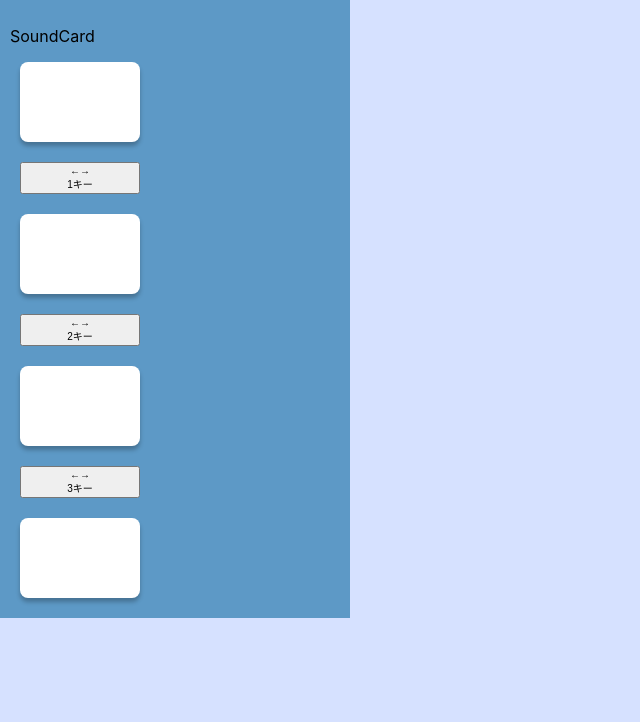
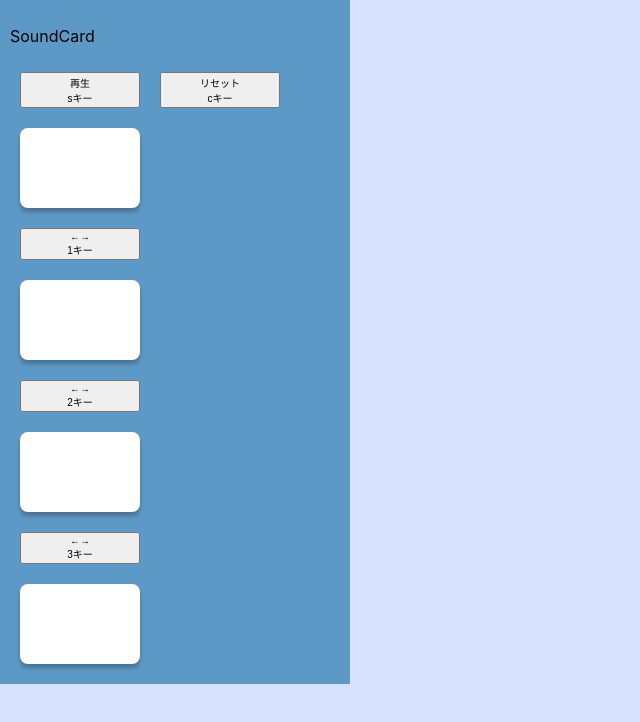
Before and after one commit to SystemEngineeringTeam/geekcamp-vol9-ver2, a Next.js app: page /header in a window 1280 px wide. Shown: the top 722 px of the page, without its empty margins (0-640 px from the left). Built offline with nearby package versions, Linux system fonts and the light colour scheme; no server answers.

Commit message:
update: 再生ボタンの作成

```diff
--- a/pages/header.tsx
+++ b/pages/header.tsx
@@ -84,7 +84,7 @@ export const Header = () =>{
     const cleanDisplay = () =>{ //表示されている要素を全て消す
         const DisplayCards = document.getElementsByClassName("DisplayCard") as HTMLCollectionOf<HTMLElement>;
         for(let i=0; i<4; i++){
-            DisplayCards[i].innerHTML = "カードをここにドラッグしてドロップ";
+            DisplayCards[i].innerHTML = "";
             DisplayCards[i].dataset.occupied = "false";
         }
     }
@@ -99,7 +99,7 @@ export const Header = () =>{
                 }
                 setTimeout( () =>{
                     console.log(DisplayCards[i-1])
-                    DisplayCards[i-1].style.backgroundColor = "#3282B8";
+                    DisplayCards[i-1].style.backgroundColor = "#FFFFFF";
                     stopChord(getNoteList(DisplayCards[i-1].innerHTML));
                 }, i * 1000) //選んだカードの一番後ろのオレンジ灯火を戻すための処理
                 break;
@@ -109,20 +109,20 @@ export const Header = () =>{
                 playChord(getNoteList(DisplayCards[i].innerHTML))
             }else if(i < 3){ //初回、最終回以外の処理はここ
                 setTimeout( () =>{
-                    DisplayCards[i-1].style.backgroundColor = "#3282B8";
+                    DisplayCards[i-1].style.backgroundColor = "#FFFFFF";
                     stopChord(getNoteList(DisplayCards[i-1].innerHTML))
                     DisplayCards[i].style.backgroundColor = "orange";
                     playChord(getNoteList(DisplayCards[i].innerHTML))
                 }, i * 1000); //二つ目は１秒、三つ目は２秒待つ... とすることで１秒ごと動作させる
             } else if(i == 3){
                 setTimeout( () =>{
-                    DisplayCards[i-1].style.backgroundColor = "#3282B8";
+                    DisplayCards[i-1].style.backgroundColor = "#FFFFFF";
                     stopChord(getNoteList(DisplayCards[i-1].innerHTML));
                     DisplayCards[i].style.backgroundColor = "orange";
                     playChord(getNoteList(DisplayCards[i].innerHTML));
                 }, i * 1000); //二つ目は１秒、三つ目は２秒待つ... とすることで１秒ごと動作させる
                 setTimeout( () =>{
-                    DisplayCards[i].style.backgroundColor = "#3282B8";
+                    DisplayCards[i].style.backgroundColor = "#FFFFFF";
                     stopChord(getNoteList(DisplayCards[i].innerHTML));
                 }, (i+1) * 1000);
             }
@@ -162,8 +162,9 @@ export const Header = () =>{
         <>
             <div style={styleHeader}>
                 <p className="text-light font-size-1">SoundCard</p>
-                {/* <button onClick={playDisplay} >再生<div>sキー</div></button> */}
-                {/* <button onClick={cleanDisplay} >リセット<div>cキー</div></button> */}
+                <span></span>
+                <Button variant="success" style={styleButton} onClick={playDisplay} >再生<div>sキー</div></Button>
+                <Button variant="danger" style={styleButton} onClick={cleanDisplay} >リセット<div>cキー</div></Button>
                 <span></span>
                 < DisplayCard/>
                 <Button id="0" style={styleButton} onClick={switchCard}>←→<div>1キー</div></Button>
@@ -172,6 +173,8 @@ export const Header = () =>{
                 < DisplayCard/>
                 <Button id="2" style={styleButton} onClick={switchCard}>←→<div>3キー</div></Button>
                 < DisplayCard/>
+
+
             </div>
             <div id="adjust"></div>
         </>
```
